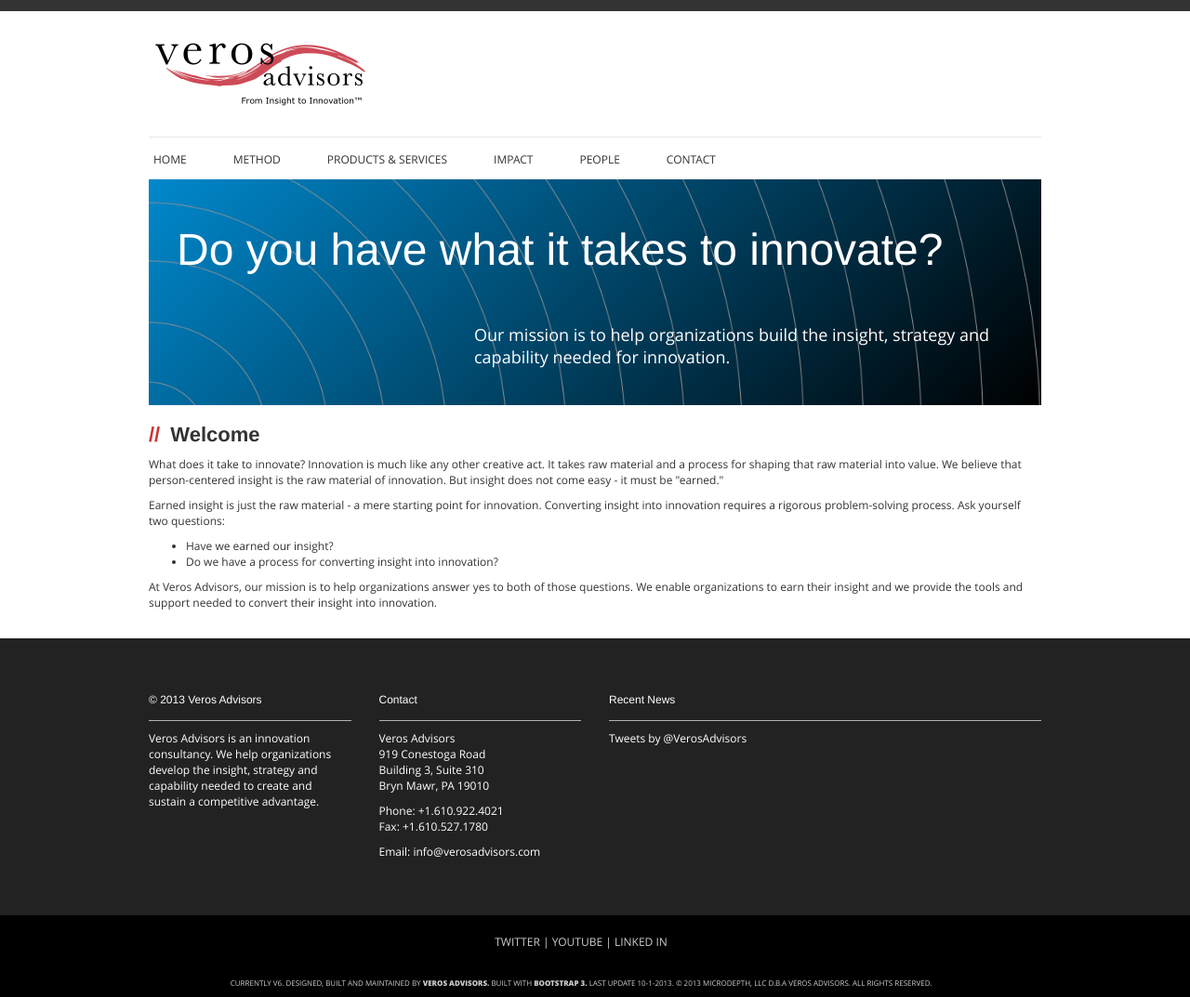
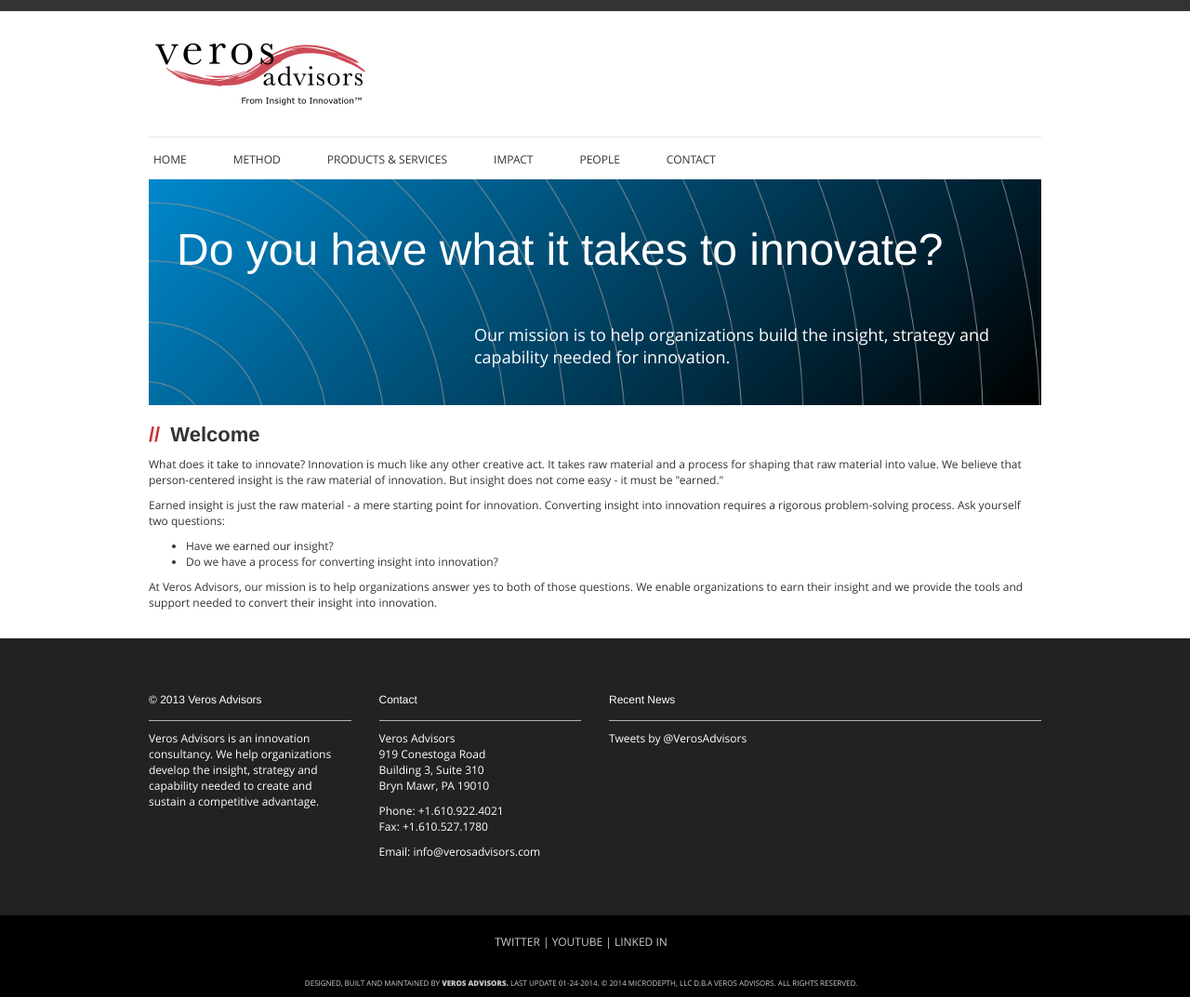
Before and after one commit to verosadvisors/verosadvisors, a Jekyll site: the page built from index.html, in a window 1280 px wide. Shown: the whole page at 93% size. Built offline with Jekyll 4.4.1, drawn with Linux system fonts in a browser that asks for light colours; Markdown is read by kramdown in place of the engine named in the settings; comment, search, counter and statistics services are not loaded.

Commit message:
modified includes

```diff
--- a/_includes/copyright.html
+++ b/_includes/copyright.html
@@ -4,7 +4,7 @@
       	<p><a target="_blank" href="http://twitter.com/verosadvisors">Twitter</a> | <a target="_blank" href="http://youtube.com/verosadvisors">Youtube</a> | <a target="_blank" href="http://www.linkedin.com/company/veros-advisors?trk=hb_tab_compy_id_3009201">Linked In</a></p>
       </div>  <!-- /social -->
       <div id="rights" class="row col-md-12">
-		<p>Currently v6. Designed, built and maintained by <a target="_blank" href="https://github.com/verosadvisors/verosadvisors.github.io"><b>Veros Advisors.</b></a>  Built with <a target="_blank" href="http://getbootstrap.com"><b>Bootstrap 3.</b></a> Last update 10-1-2013.  © 2013 MicroDepth, LLC d.b.a Veros Advisors. All Rights Reserved.</p>
+		<p>Designed, built and maintained by <a target="_blank" href="https://github.com/verosadvisors/verosadvisors.github.io"><b>Veros Advisors.</b></a>  Last update 01-24-2014.  © 2014 MicroDepth, LLC d.b.a Veros Advisors. All Rights Reserved.</p>
 	  </div> <!-- /social -->
   </div> <!-- /container -->
 </div> <!-- /copyright -->
--- a/_includes/head.html
+++ b/_includes/head.html
@@ -1,15 +1,16 @@
 <head>
 <!--
  * Veros Advisors v7.0.0
- * Project Start Date: 01/22/2014
+ * Project Start Date: 09/01/2013
  * Latest Change: 01/22/2014
- * Copyright 2013 Veros Advisors, LLC
+ * Copyright 2014 Veros Advisors, LLC
  *
- * Designed by @verosadvisors and built by @matthewfieger
+ * https://github.com/verosadvisors/verosadvisors.github.io
  *
 ================================================== -->
+
 	<meta charset="utf-8">
-	<title>Veros Advisors | {{ page.title }}</title>
+	<title>Veros Advisors | Strategy and Innovation Consulting | {{ page.title }}</title>
 	<meta name="ROBOTS" content="NOODP">
 	<meta name="viewport" content="width=device-width, initial-scale=1.0, maximum-scale=1.0, user-scalable=no">
 	<meta name="apple-mobile-web-app-capable" content="yes">
--- a/index.html
+++ b/index.html
@@ -16,7 +16,6 @@
       <div class="row">
         <div class="col-md-8 pull-right">
           <p>
-            <!-- Your future depends on it. -->
             Our mission is to help organizations build the insight, strategy and capability needed for innovation.
           </p>
         </div> <!-- /col -->
```
Also changed, not shown: other parts of _includes/head.html (+2 -4 lines), _includes/analytics.html (+1 -10 lines).
